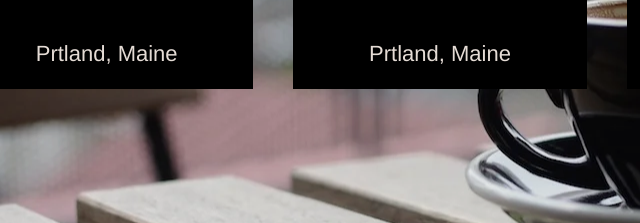
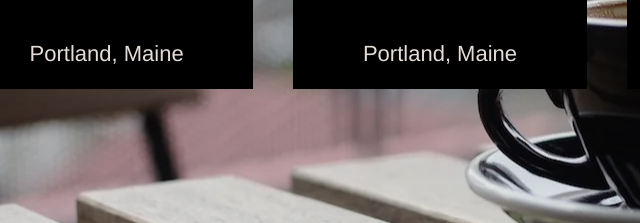
Before and after one commit to Yurii9132/Project-Tea-Cozy, a plain HTML site: page index.html in a window 1280 px wide. Shown: the part 1826-2049 px from the top of the page, 200-840 px from the left. Drawn offline with Linux system fonts and the light colour scheme.

Commit message:
name_changed

```diff
--- a/index.html
+++ b/index.html
@@ -59,13 +59,13 @@
                     <h3>Downtown</h3>
                     <p>384 West 4th St</p>
                     <p>Suite 108</p>
-                    <p>Prtland, Maine</p>
+                    <p>Portland, Maine</p>
                 </div>
                 <div class="address">
                     <h3>East Bayside</h3>
                     <p>3433 Phisherman's Avenue</p>
                     <p>(Northewest Corner)</p>
-                    <p>Prtland, Maine</p>
+                    <p>Portland, Maine</p>
                 </div>
                 <div class="address">
                     <h3>Oakdale</h3>
```
